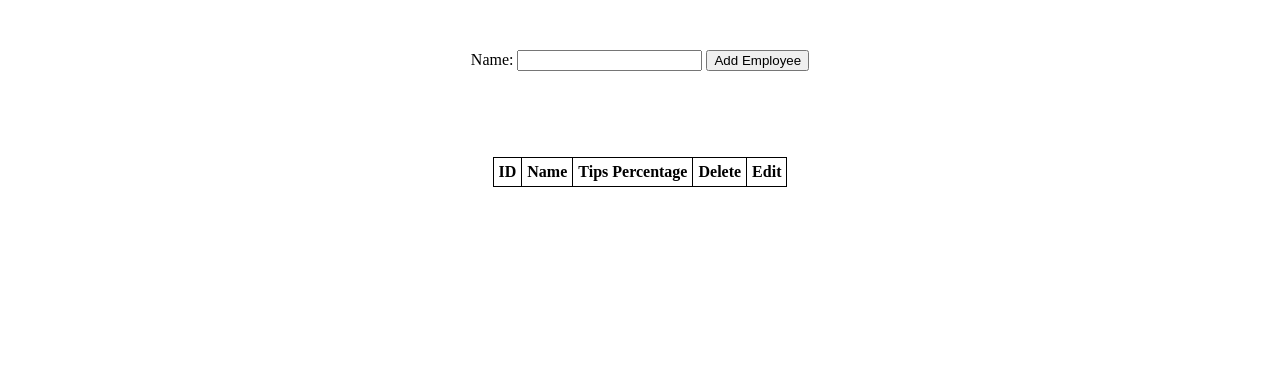
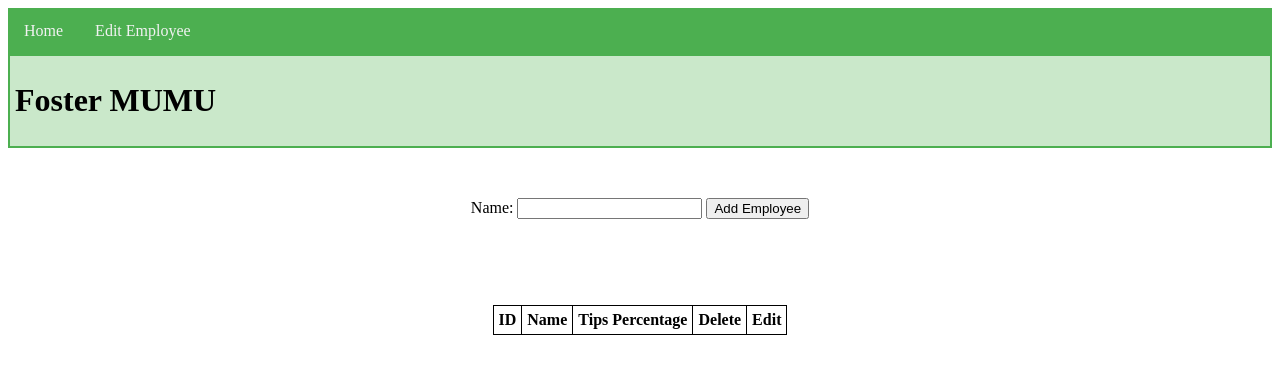
Before and after one commit to hoyin0929/tips_calculation_app, a plain HTML site: page client/index.html in a window 1280 px wide. Drawn offline with Linux system fonts and the light colour scheme; no server answers.

Commit message:
added top nav bar and sticky hearder

```diff
--- a/client/index.html
+++ b/client/index.html
@@ -5,8 +5,16 @@
     <meta name="viewport" content="width=device-width, initial-scale=1.0">
     <link rel="stylesheet" href="./style.css">
     <title>Edit Employee</title>
+    <link rel="icon" href="./image/mumu.jfif">
 </head>
 <body>
+    <div class="topnav">
+        <a href="calculate.html">Home</a>
+        <a href="index.html">Edit Employee</a>
+        </div>
+      <div class="sticky"><h1><label for ="today">Foster MUMU</label></h1></div>
+
+        </div>
     <main>
         <label>Name:</label>
         <input type = "text" id = "name-input">
--- a/client/style.css
+++ b/client/style.css
@@ -16,3 +16,32 @@ table, th, td {
 th, td {
     padding: 5px;
 }
+
+.topnav {
+    overflow: hidden;
+    background-color: #4CAF50;
+  }
+
+  .topnav a {
+    float: left;
+    display: block;
+    color: #f2f2f2;
+    text-align: center;
+    padding: 14px 16px;
+    text-decoration: none;
+  }
+
+  /* Change color on hover */
+  .topnav a:hover {
+    background-color: #ddd;
+    color: black;
+  }
+
+  div.sticky {
+    position: -webkit-sticky;
+    position: sticky;
+    top: 0;
+    padding: 5px;
+    background-color: #cae8ca;
+    border: 2px solid #4CAF50;
+  }
```
Also changed, not shown: client/calculate.html (+7 -0 lines), client/image/mumu.jfif (added).
